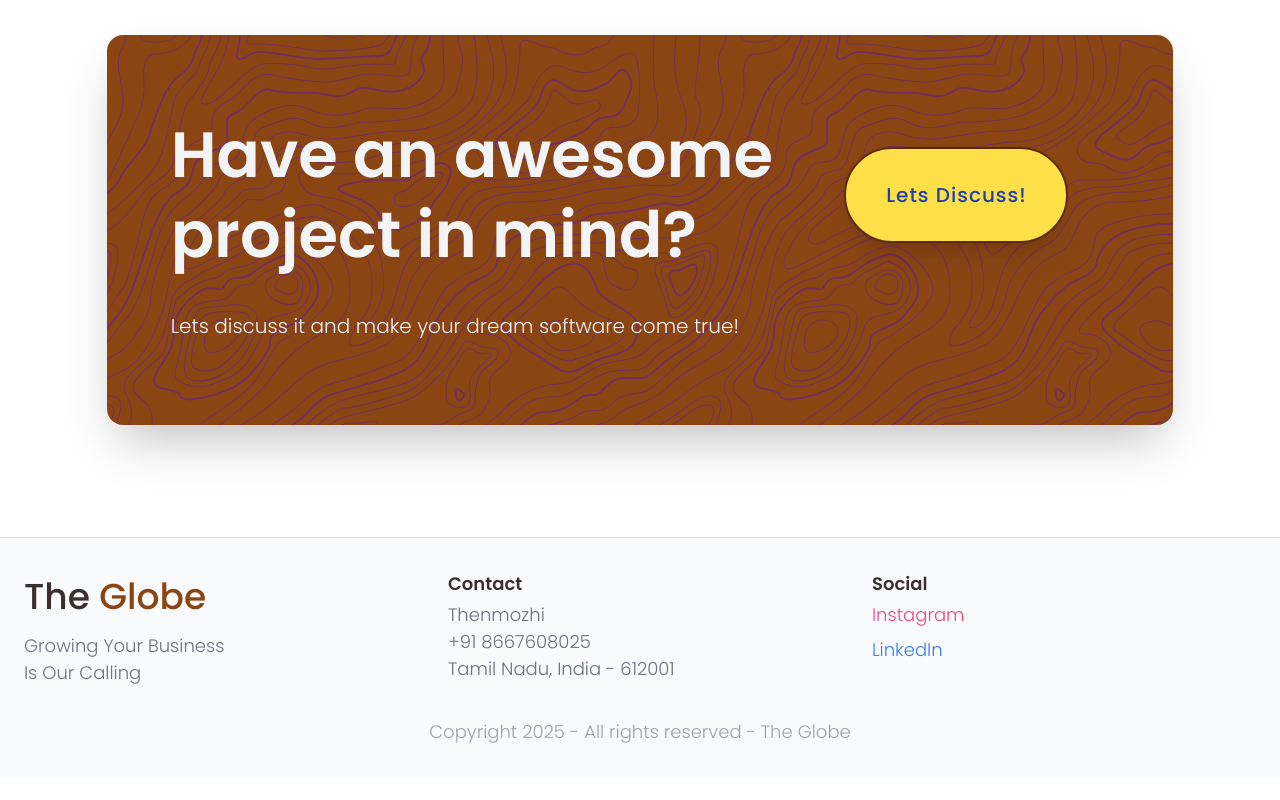
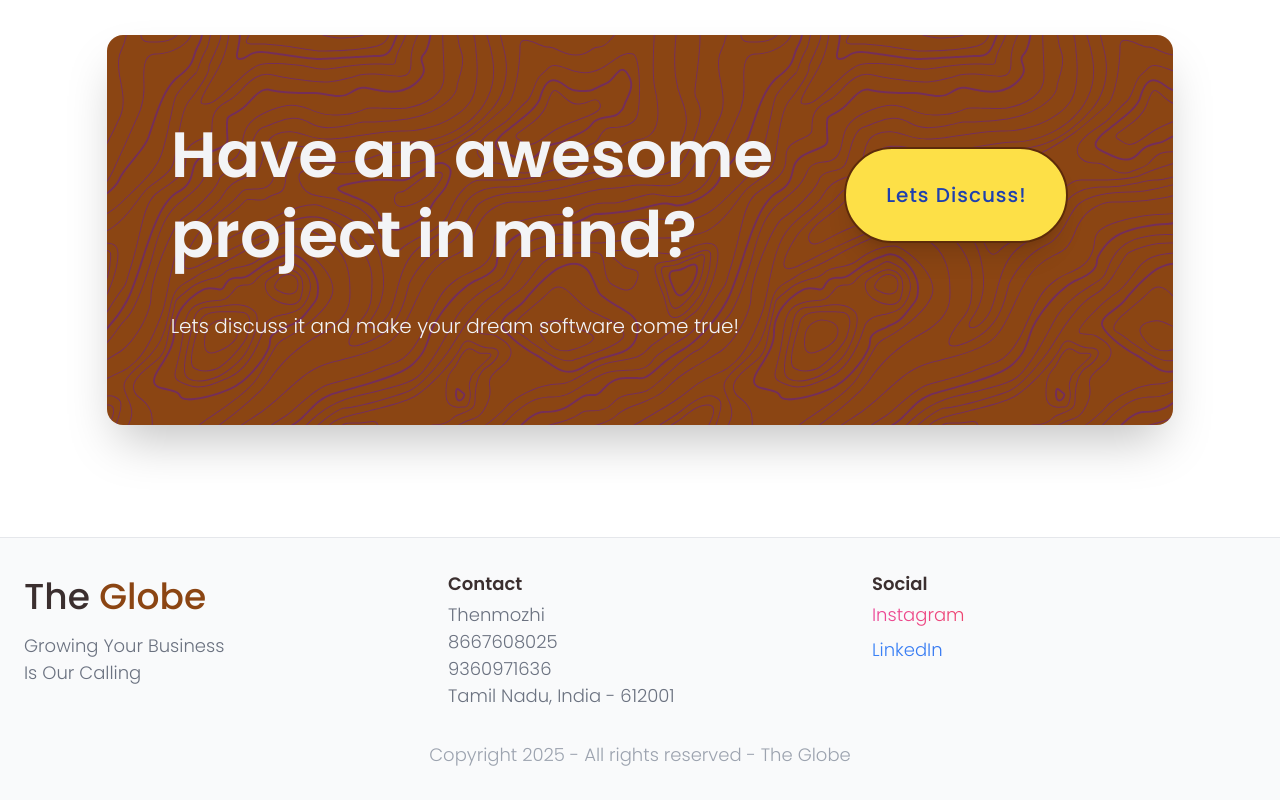
Before and after one commit to AbiXnash/theglobe, a React (Create React App) app: page / in a window 1280 px wide. Shown: the part 1693-2493 px from the top of the page. Before the commit the page ends 2470 px from the top, so only its background shows below. Built offline with nearby package versions, Linux system fonts and the light colour scheme.

Commit message:
Contact update

```diff
--- a/src/parts/Footer.js
+++ b/src/parts/Footer.js
@@ -24,7 +24,8 @@ export default function Footer() {
           <div className="sm:w-1/3 w-full">
             <h1 className="text-lg text-theme-blue font-semibold">Contact</h1>
             <p className="text-lg text-gray-500 font-light mt-1">Thenmozhi</p>
-            <p className="text-lg text-gray-500 font-light">+91 8667608025</p>
+            <p className="text-lg text-gray-500 font-light">8667608025</p>
+            <p className="text-lg text-gray-500 font-light">9360971636</p>
             <p className="text-lg text-gray-500 font-light">
               Tamil Nadu, India - 612001
             </p>
@@ -35,7 +36,7 @@ export default function Footer() {
             <h1 className="text-lg text-theme-blue font-semibold">Social</h1>
             <div className="flex flex-col gap-2 mt-1">
               <a
-                href="https://www.instagram.com/the._.nightingale"
+                href="https://www.instagram.com/theglobemyd_"
                 target="_blank"
                 rel="noopener noreferrer"
                 className="text-lg font-light hover:underline bg-clip-text text-transparent
```
